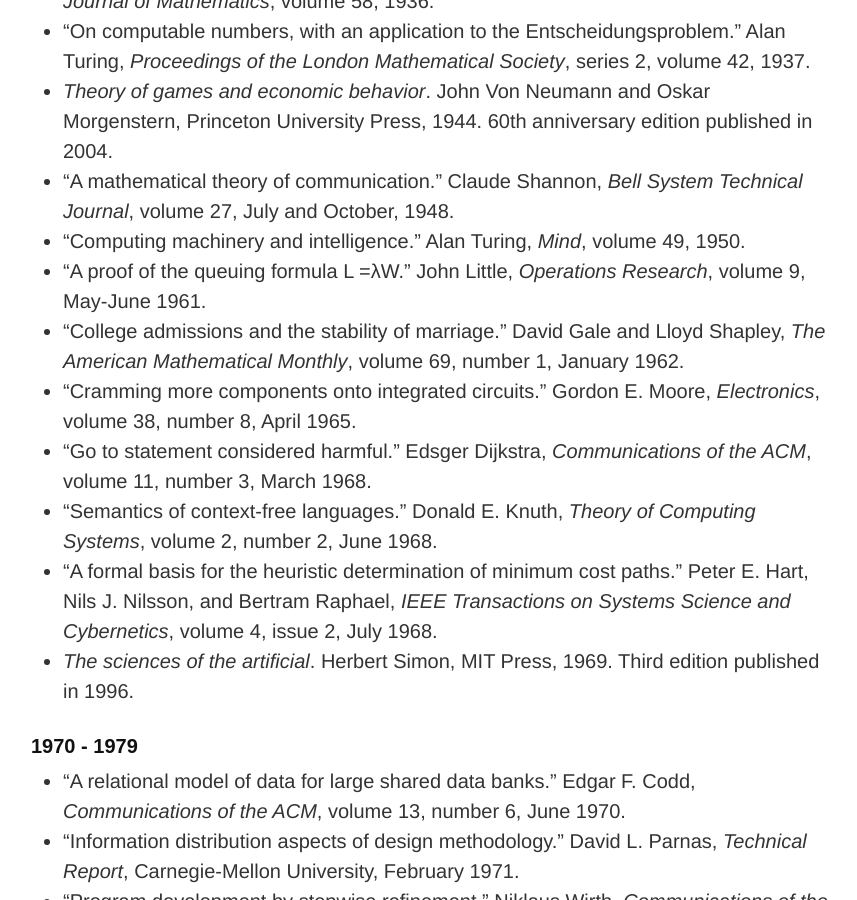
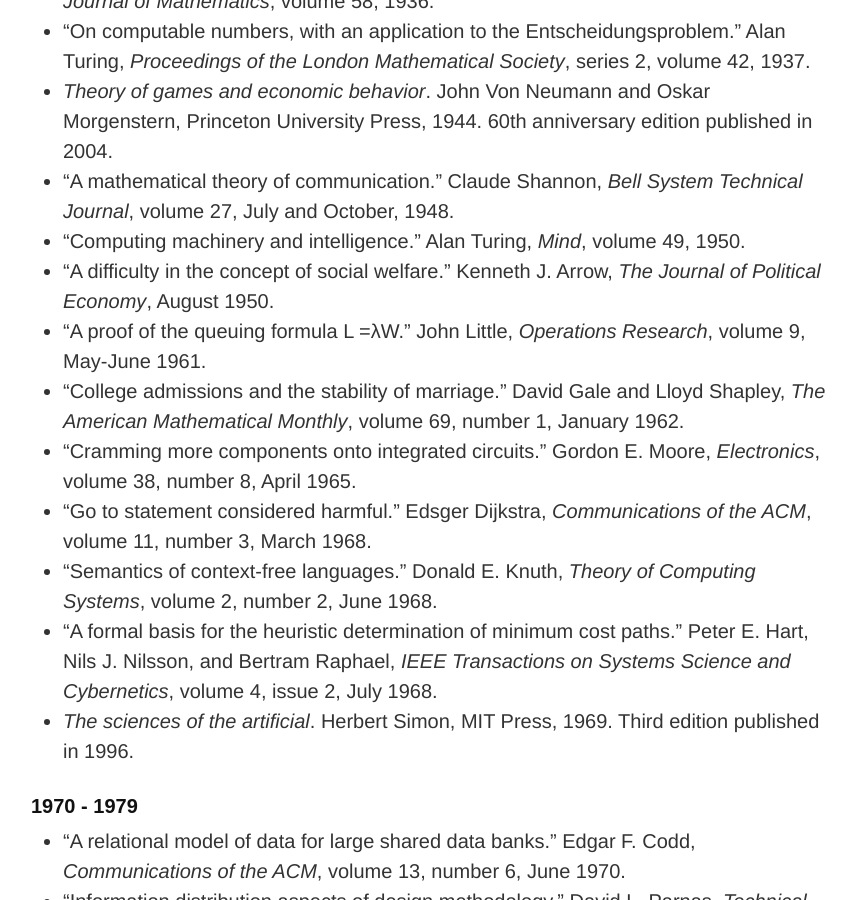
Before and after one commit to mspiegel/mspiegel.github.com, a Jekyll site: the page built from canon.md, in a window 1280 px wide and 900 px high, scrolled down 684 px. Shown: the whole window, without its empty margins (207-1064 px from the left). Built offline with Jekyll 4.4.1, drawn with Linux system fonts in a browser that asks for light colours.

Commit message:
Add arrow impossibility paper.

```diff
--- a/canon.md
+++ b/canon.md
@@ -29,6 +29,7 @@ Suggestions, criticisms, or comments are always appreciated.
 * _Theory of games and economic behavior_. John Von Neumann and Oskar Morgenstern, Princeton University Press, 1944. 60th anniversary edition published in 2004.
 * "A mathematical theory of communication." Claude Shannon, _Bell System Technical Journal_, volume 27, July and October, 1948.
 * "Computing machinery and intelligence." Alan Turing, _Mind_, volume 49, 1950.
+* "A difficulty in the concept of social welfare." Kenneth J. Arrow, _The Journal of Political Economy_, August 1950.
 * "A proof of the queuing formula L =&lambda;W." John Little, _Operations Research_, volume 9, May-June 1961.
 * "College admissions and the stability of marriage." David Gale and Lloyd Shapley, _The American Mathematical Monthly_, volume 69, number 1, January 1962.
 * "Cramming more components onto integrated circuits." Gordon E. Moore, _Electronics_, volume 38, number 8, April 1965.
```
